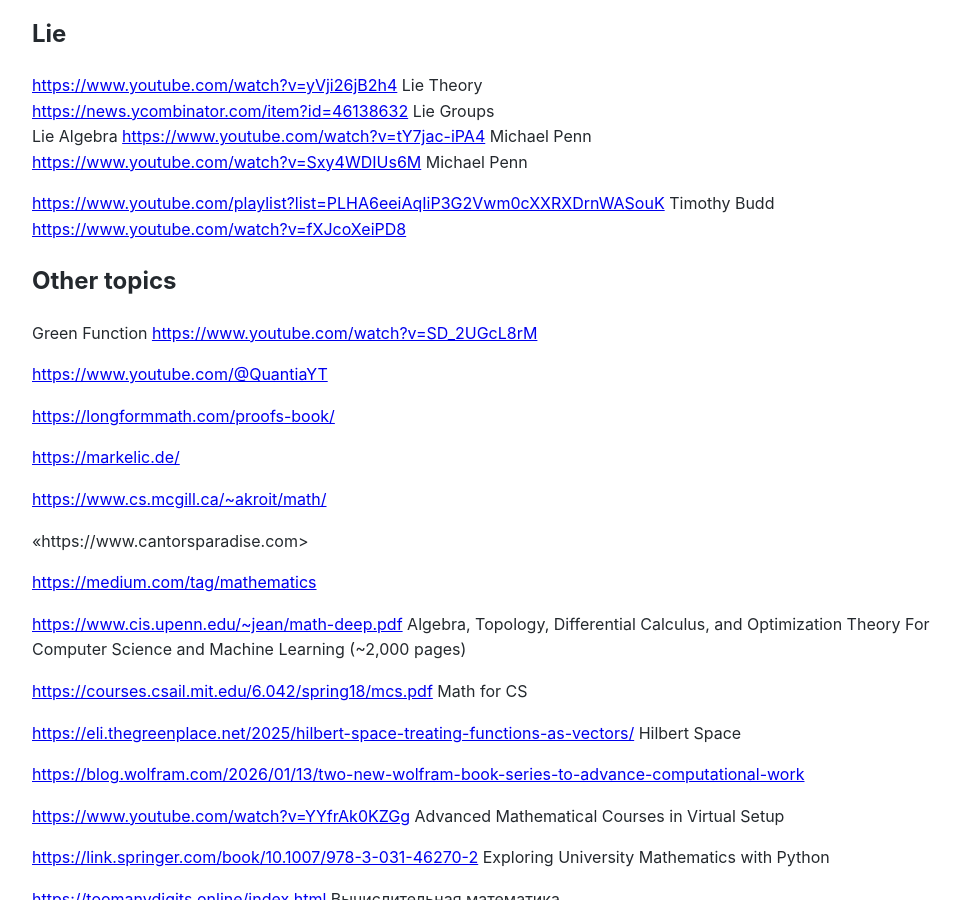
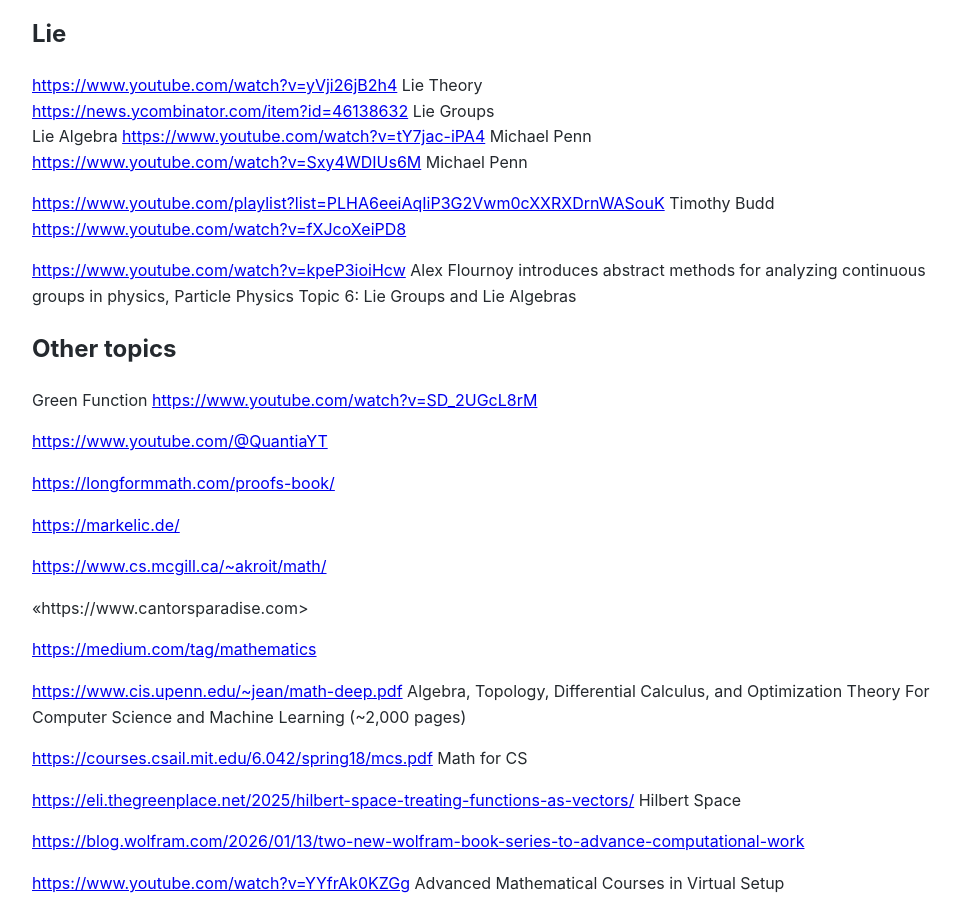
Before and after one commit to Michael-Lubinsky/michael-lubinsky.github.com, a Jekyll site: the page built from math/math.md, in a window 1280 px wide and 900 px high, scrolled down 2017 px. Shown: the whole window, without its empty margins (158-1119 px from the left). Built offline with Jekyll 4.4.1, drawn with Linux system fonts in a browser that asks for light colours; our own code applies the rules of GitHub Pages for plain Markdown files.

Commit message:
Update math.md

```diff
--- a/math/math.md
+++ b/math/math.md
@@ -83,6 +83,9 @@
 
 <https://www.youtube.com/playlist?list=PLHA6eeiAqIiP3G2Vwm0cXXRXDrnWASouK> Timothy Budd
 <https://www.youtube.com/watch?v=fXJcoXeiPD8>
+
+<https://www.youtube.com/watch?v=kpeP3ioiHcw> Alex Flournoy introduces abstract methods for analyzing continuous groups in physics,
+Particle Physics Topic 6: Lie Groups and Lie Algebras
 
 
 
```
